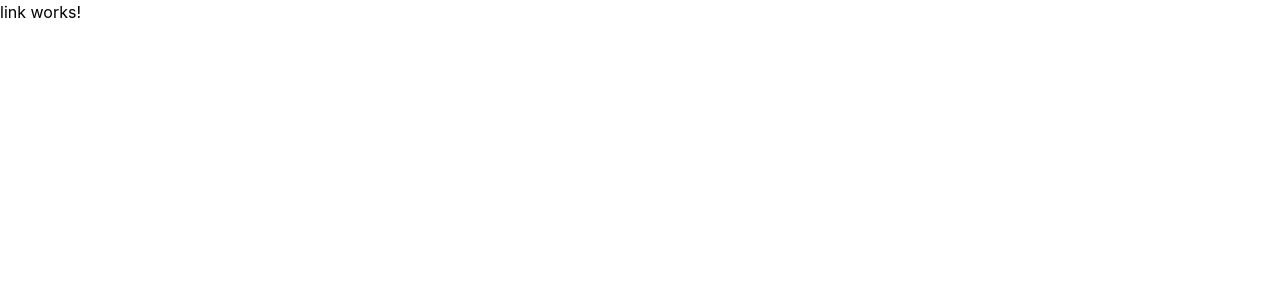
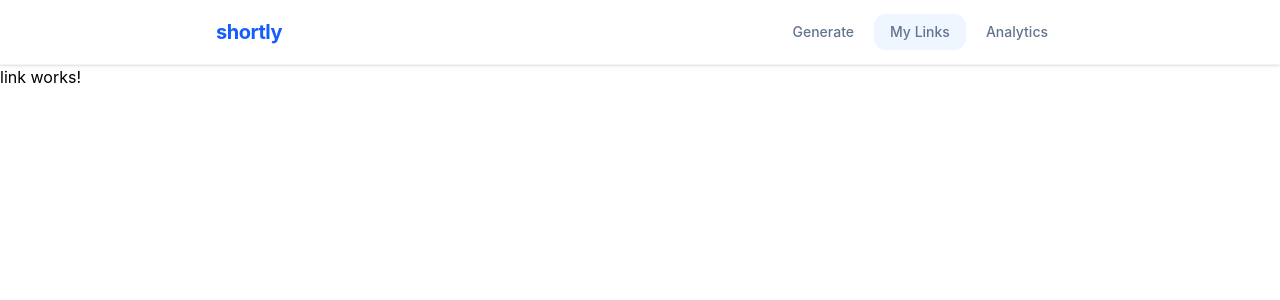
Before and after one commit to nonsense9/url-shortener, an Angular app: page /link in a window 1280 px wide. Shown: the top 300 px of the page. Built offline with nearby package versions, Linux system fonts and the light colour scheme.

Commit message:
add layout page container & header component

```diff
--- /dev/null
+++ b/src/app/components/header/header.html
@@ -0,0 +1,35 @@
+<header class="sticky top-0 z-50 bg-white border-b border-slate-100 shadow-sm">
+  <div class="max-w-4xl mx-auto px-6 flex items-center justify-between h-16">
+
+    <a routerLink="/" class="text-xl font-bold text-blue-600 tracking-tight">
+      shortly
+    </a>
+
+
+    <nav class="flex items-center gap-1">
+      <a
+        routerLink="/"
+        routerLinkActive="text-blue-600 bg-blue-50"
+        [routerLinkActiveOptions]="{ exact: true }"
+        class="px-4 py-2 rounded-xl text-sm font-medium text-slate-500 hover:text-slate-800 hover:bg-slate-50 transition-all"
+      >
+        Generate
+      </a>
+      <a
+        routerLink="/link"
+        routerLinkActive="text-blue-600 bg-blue-50"
+        class="px-4 py-2 rounded-xl text-sm font-medium text-slate-500 hover:text-slate-800 hover:bg-slate-50 transition-all"
+      >
+        My Links
+      </a>
+      <a
+        routerLink="/analytic"
+        routerLinkActive="text-blue-600 bg-blue-50"
+        class="px-4 py-2 rounded-xl text-sm font-medium text-slate-500 hover:text-slate-800 hover:bg-slate-50 transition-all"
+      >
+        Analytics
+      </a>
+    </nav>
+
+  </div>
+</header>
--- /dev/null
+++ b/src/app/components/header/header.ts
@@ -0,0 +1,14 @@
+import { Component } from '@angular/core';
+import { RouterLink, RouterLinkActive } from '@angular/router';
+
+@Component({
+  selector: 'app-header',
+  imports: [
+    RouterLinkActive,
+    RouterLink
+  ],
+  templateUrl: './header.html',
+  styleUrl: './header.css',
+  standalone: true
+})
+export class Header {}
--- /dev/null
+++ b/src/app/components/layout/layout.ts
@@ -0,0 +1,17 @@
+import { Component } from '@angular/core';
+import { Header } from '../header/header';
+import { RouterOutlet } from '@angular/router';
+
+@Component({
+  selector: 'app-layout',
+  imports: [
+    Header,
+    RouterOutlet
+  ],
+  template: `
+    <app-header/>
+    <router-outlet/>`,
+  standalone: true
+})
+export class Layout {
+}
```
Also changed, not shown: src/app/app.routes.ts (+13 -5 lines), src/app/components/header/header.css (added), 1 other file (tests, documents, lock files or other folders).
